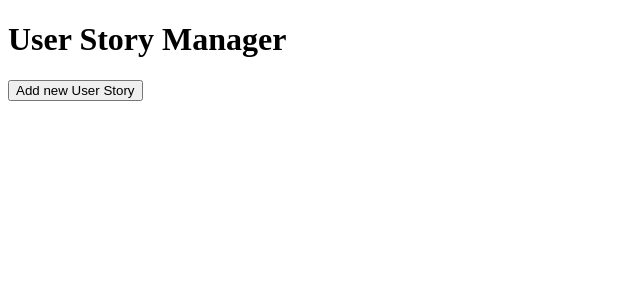
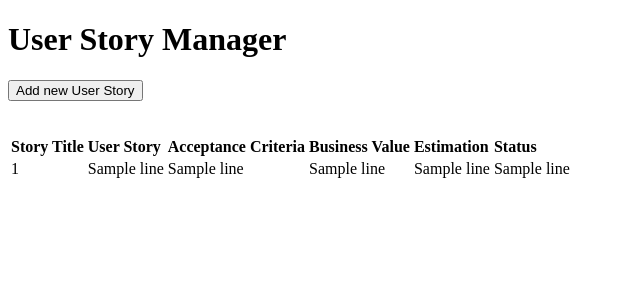
Before and after one commit to gabriellaZana/super-sprinter-3000-gabriellaZana, a Flask app: template templates/list.html in a window 1280 px wide. Shown: the top 300 px of the page, without its empty margins (0-640 px from the left). Run offline with Flask 2, Linux system fonts and the light colour scheme; the template is opened without the code that fills it: most values are stand-ins (such as "Sample title", 1, 10 or a date in 2020).

Commit message:
list.html table working

```diff
--- a/server.py
+++ b/server.py
@@ -6,7 +6,11 @@ app = Flask(__name__)
 
 @app.route('/')
 def route_index():
-    return render_template('list.html')
+    with open("datas.csv", "r") as csvfile:
+        reader = csv.reader(csvfile)
+        datas_list = list(reader)
+    print(datas_list)
+    return render_template('list.html', datas_list=datas_list)
 
 
 @app.route('/story')
--- a/templates/list.html
+++ b/templates/list.html
@@ -11,4 +11,29 @@
 <h1>User Story Manager</h1>
 
 <form action="/story">
-<p><button type="submit">Add new User Story</button></p>
+<p><button type="submit">Add new User Story</button></p><br>
+
+<table>
+    <thead>
+        <tr>
+            <!--<td><strong>ID</td>-->
+            <td><strong>Story Title</td>
+            <td><strong>User Story</td>
+            <td><strong>Acceptance Criteria</td>
+            <td><strong>Business Value</td>
+            <td><strong>Estimation</td>
+            <td><strong>Status</td>
+        </tr>
+    </thead>
+
+    {%for line in datas_list%}
+        <tr>
+            <td>{{line[0]}}</td>
+            <td>{{line[1]}}</td>
+            <td>{{line[2]}}</td>
+            <td>{{line[3]}}</td>
+            <td>{{line[4]}}</td>
+            <td>{{line[5]}}</td>
+        </tr>
+    {%endfor%}
+</table>
```
